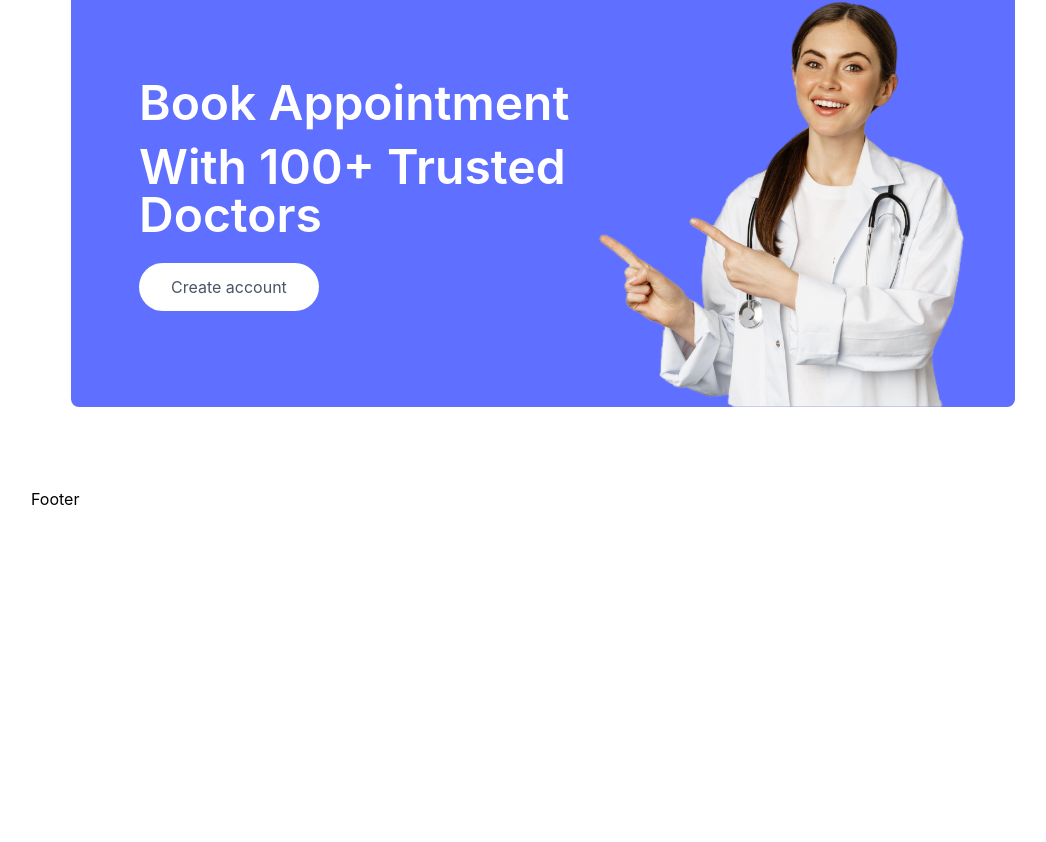
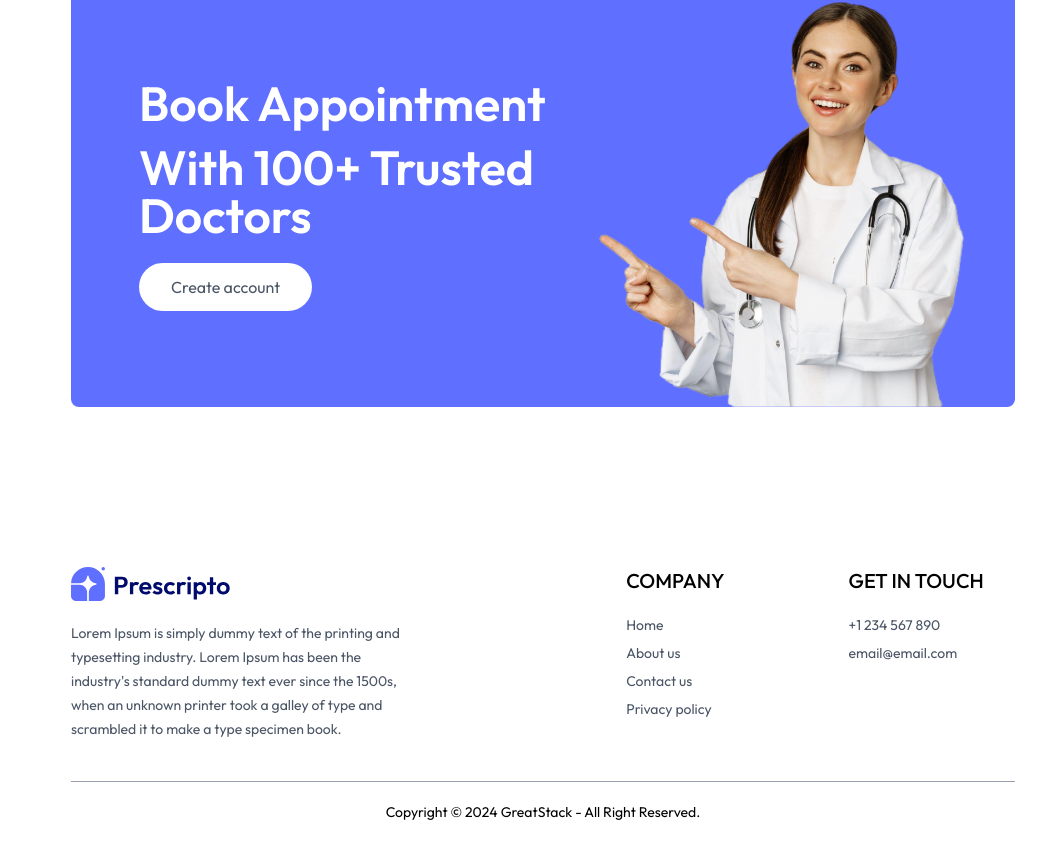
Before and after one commit to IamAhxan/mern-doctor-appointment, a React (Vite) app in the folder client/: page / in a window 1280 px wide. Shown: the part 2423-3265 px from the top of the page, without its empty margins (97-1143 px from the left). Before the commit the page ends 2934 px from the top, so only its background shows below. Built offline with nearby package versions, Linux system fonts and the light colour scheme.

Commit message:
Footer + Complete Homepage

```diff
--- a/client/src/components/Footer.jsx
+++ b/client/src/components/Footer.jsx
@@ -1,8 +1,44 @@
 import React from 'react'
+import { assets } from '../assets/assets'
 
 const Footer = () => {
     return (
-        <div>Footer</div>
+        <div className='md:mx-10'>
+            <div className='flex flex-col sm:grid grid-cols-[3fr_1fr_1fr] gap-14 my-10 mt-40 text-sm'>
+                {/* ------ left section ------ */}
+                <div>
+                    <img className='mb-5 w-40' src={assets.logo} alt="" />
+                    <p className='w-full md:w-2/3 text-gray-600 leading-6'>Lorem Ipsum is simply dummy text of the printing and typesetting industry. Lorem Ipsum has been the industry's standard dummy text ever since the 1500s, when an unknown printer took a galley of type and scrambled it to make a type specimen book.</p>
+                </div>
+
+
+                {/* ------ center section ------ */}
+                <div>
+                    <p className='text-xl font-medium mb-5'>COMPANY</p>
+                    <ul className='flex flex-col gap-2 text-gray-600 '>
+                        <li>Home</li>
+                        <li>About us</li>
+                        <li>Contact us</li>
+                        <li>Privacy policy</li>
+                    </ul>
+                </div>
+
+
+                {/* ------ right section ------ */}
+                <div>
+                    <p className='text-xl font-medium mb-5'>GET IN TOUCH</p>
+                    <ul className='flex flex-col gap-2 text-gray-600 '>
+                        <li>+1 234 567 890</li>
+                        <li>email@email.com</li>
+                    </ul>
+                </div>
+            </div>
+            <div>
+                {/* -------- Copyright text ------------- */}
+                <hr className='border-gray-400' />
+                <p className='py-5 text-sm text-center'>Copyright © 2024 GreatStack - All Right Reserved.</p>
+            </div>
+        </div>
     )
 }
 
--- a/client/src/index.css
+++ b/client/src/index.css
@@ -1,9 +1,12 @@
+@import url("https://fonts.googleapis.com/css2?family=Outfit:wght@100..900&display=swap");
 @import "tailwindcss";
 @theme {
   --color-primary: #5f6fff;
   --grid-cols-auto: repeat(auto-fill, minmax(200px, 1fr));
 }
-
+* {
+  font-family: outfit;
+}
 .active hr {
   @apply block;
 }
```
